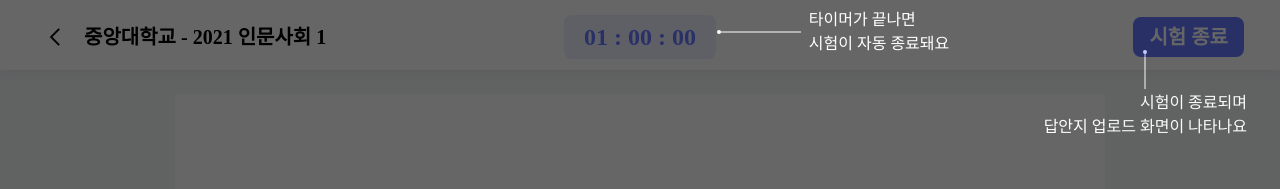
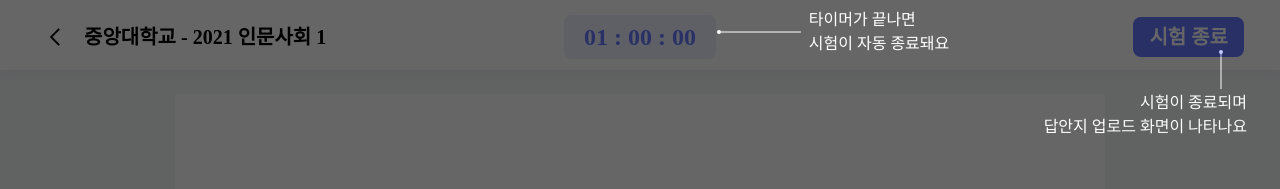
Before and after one commit to nonsoolmate-official/nonsoolmate-client, a React (Vite) app in the folder nonsoolmateClient/: page /takeTest in a window 1280 px wide. Shown: the top 189 px of the page. Built offline with nearby package versions, Linux system fonts and the light colour scheme; a web font is replaced by a local one.

Commit message:
[ design/#16 ] QuitTestMark 선 위치 변경

```diff
--- a/nonsoolmateClient/src/takeTest/components/QuitTestMark.tsx
+++ b/nonsoolmateClient/src/takeTest/components/QuitTestMark.tsx
@@ -5,7 +5,9 @@ import styled from "styled-components";
 export default function QuitTestMark() {
   return (
     <QuitTestMarkContainer>
-      <UpCircleIc />
+      <IconContainer>
+        <UpCircleIc />
+      </IconContainer>
       <QuitTestCoachMarkText>
         시험이 종료되며
         <br />
@@ -18,9 +20,14 @@ const QuitTestMarkContainer = styled.div`
   ${columnFlex};
 
   gap: 0.2rem;
+  align-items: flex-end;
   position: fixed;
   top: 5rem;
   right: 3.3rem;
+`;
+const IconContainer = styled.div`
+  display: flex;
+  padding-right: 2.4rem;
 `;
 const QuitTestCoachMarkText = styled.p`
   ${({ theme }) => theme.fonts.Body4};
```
